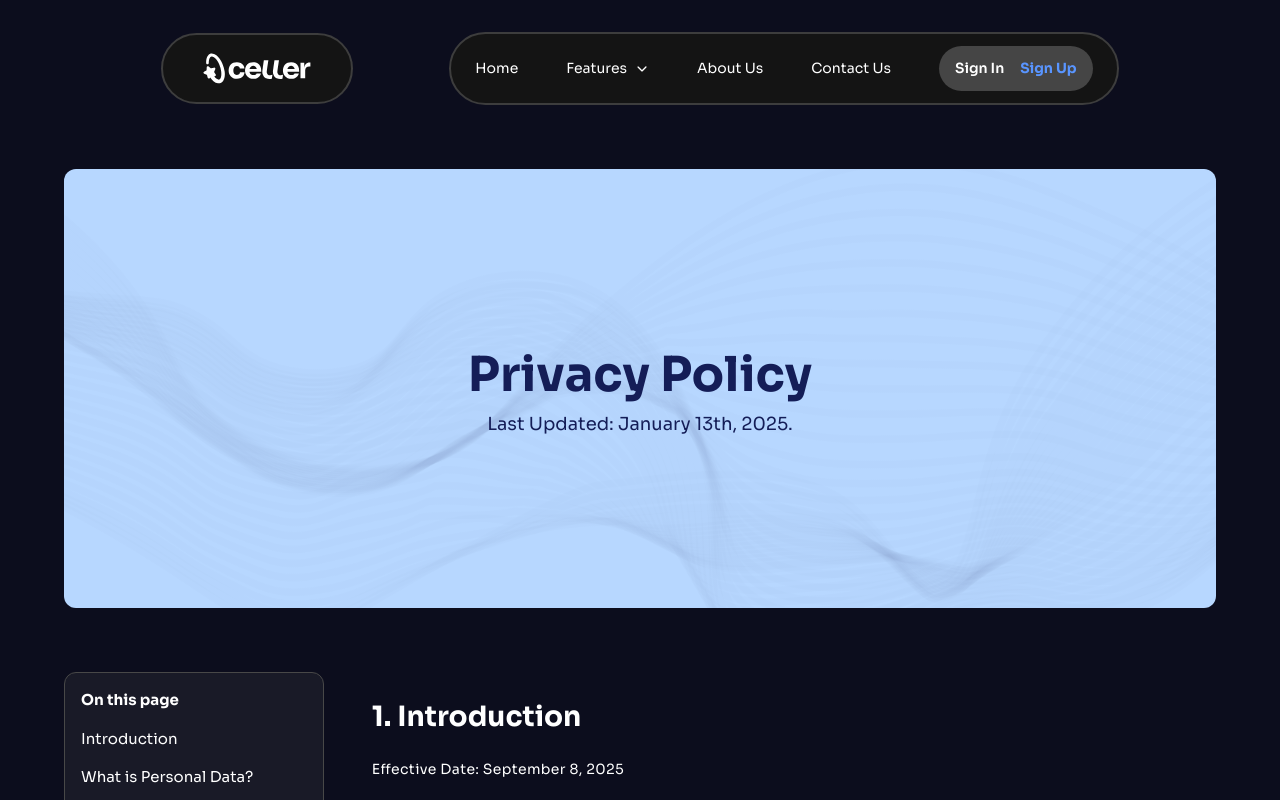
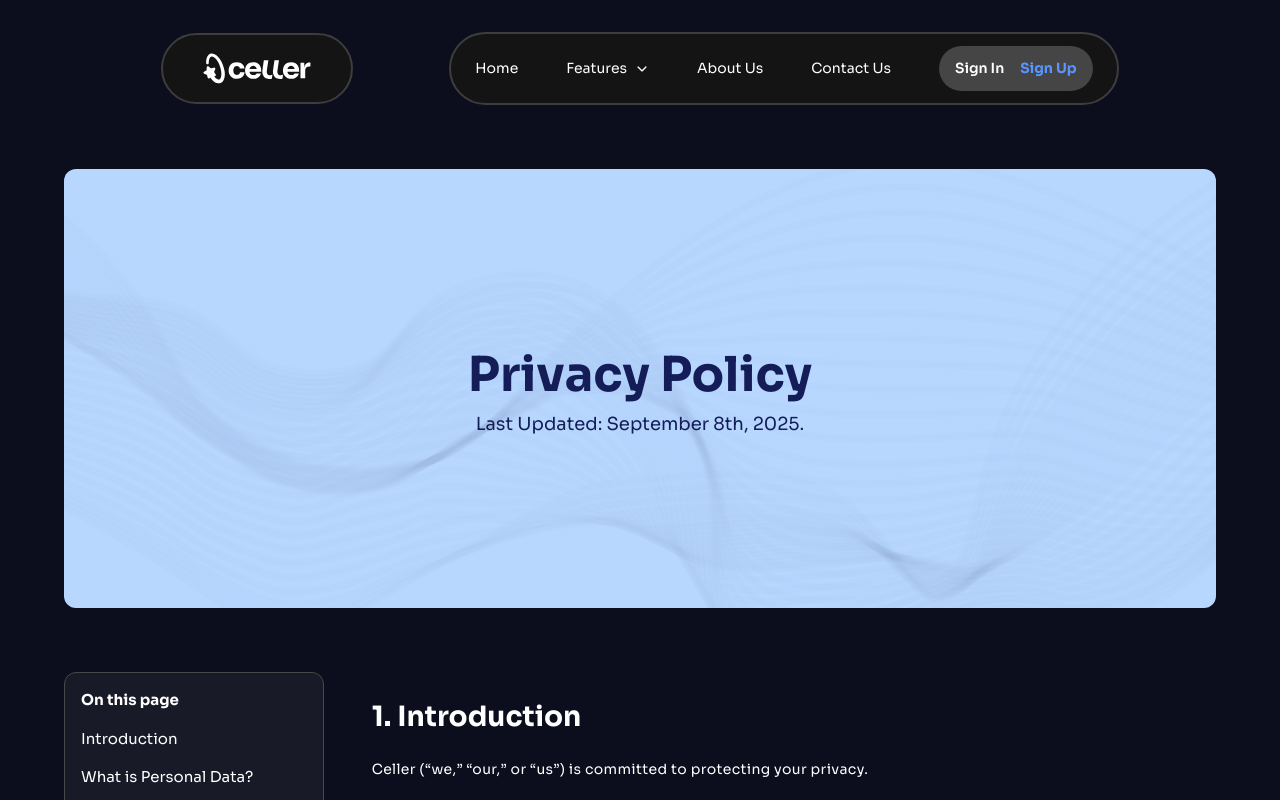
Before and after one commit to Cellerapp/celler-website, a Next.js app: page /privacy in a window 1280 px wide. Shown: the top 800 px of the page. Built offline with nearby package versions, Linux system fonts and the light colour scheme.

Commit message:
fix: I updated time

```diff
--- a/src/app/privacy/page.tsx
+++ b/src/app/privacy/page.tsx
@@ -64,7 +64,7 @@ export default function Termss() {
             transition={{ delay: 0.4 }}
           >
             <h4 className="text-[15px] mds:text-[18px] text-[#141D57]">
-              Last Updated: January 13th, 2025.
+              Last Updated: September 8th, 2025.
             </h4>
           </motion.div>
         </div>
--- a/src/constants/index.ts
+++ b/src/constants/index.ts
@@ -625,7 +625,6 @@ export const policyContent: SectionContent[] = [
   {
     title: "1. Introduction",
     content: [
-      "Effective Date: September 8, 2025",
       "Celler (“we,” “our,” or “us”) is committed to protecting your privacy.",
       "We are a data controller of your personal data, meaning we determine the purposes and means of the processing when you visit our Website, our application, and/or use our Services.",
       "This Privacy Policy (the “Policy”) provides information to whom it applies, grounds for data processing, data processing description, regulatory requirements and specifics, and other information to transparently and comprehensively inform you about all aspects of privacy, including your limitations and rights.",
```
